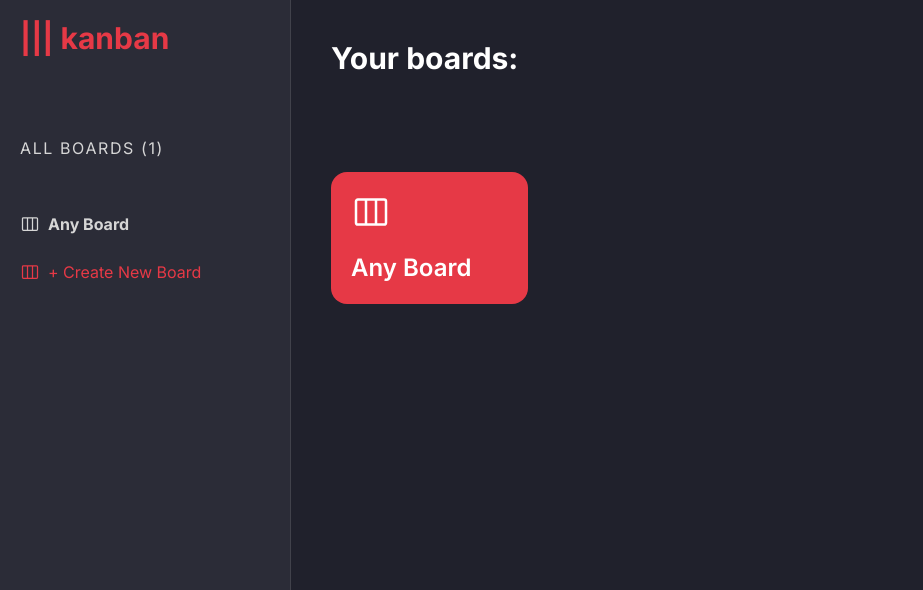
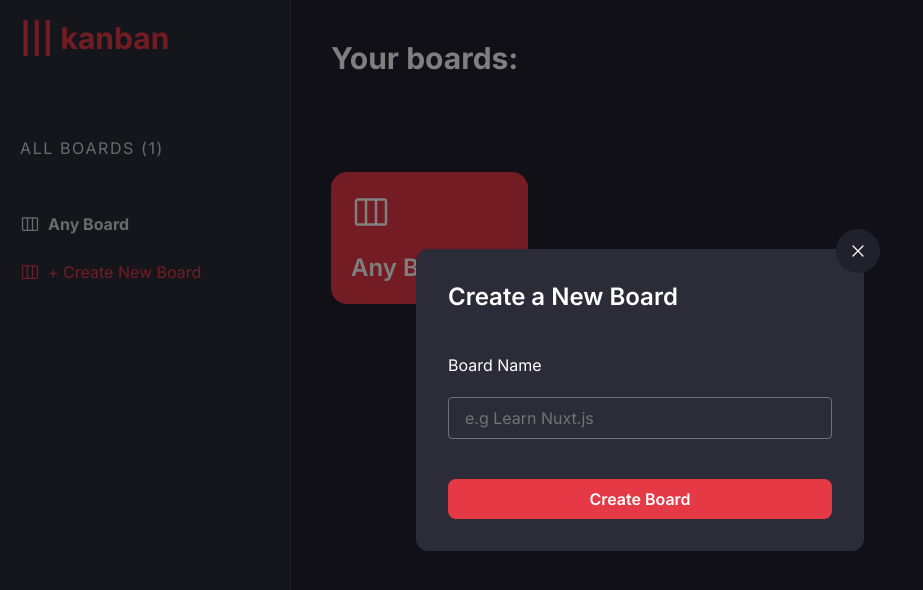
Before and after one commit to matiaszhang/vue3_nuxt_kanban, a Nuxt app: page / in a window 1280 px wide. Both pictures are taken after a click on the element "+ Create New Board". Shown: the top 590 px of the page, without its empty margins (0-923 px from the left). Built offline with nearby package versions, Linux system fonts and the light colour scheme.

Commit message:
Create Add Form, and Implement functionality
Co-authored-by: anteroselin <anteroselin@gmail.com>

```diff
--- /dev/null
+++ b/components/base/Button.vue
@@ -0,0 +1,14 @@
+<template>
+  <button
+    @click="() => emits('action')"
+    class="p-2 rounded-lg font-semibold"
+  >
+    {{ props.label }}
+  </button>
+</template>
+<script setup lang="ts">
+const emits = defineEmits(["action"]);
+const props = defineProps<{
+  label: string;
+}>();
+</script>
--- /dev/null
+++ b/components/form/AddBoard.vue
@@ -0,0 +1,57 @@
+<template>
+  <transition name="fade">
+    <div v-if="boardFormState" class="popup-modal">
+      <div
+        class="w-fit h-fit flex flex-col p-8 bg-charcoal rounded-xl gap-10 relative m-10"
+      >
+        <button
+          class="absolute right-0 translate-x-4 -translate-y-5 top-0 rounded-full bg-mauve p-3"
+          @click="() => (boardFormState = false)"
+        >
+          <XMarkIcon class="w-5 h-5" />
+        </button>
+        <h2>Create a New Board</h2>
+        <div class="flex flex-col space-y-2 justify-between h-full md:w-96">
+          <div class="flex flex-col gap-5">
+            <label for="task_name">Board Name</label>
+            <input
+              autofocus
+              v-model.trim="boardName"
+              type="text"
+              name="task_name"
+              placeholder="e.g Learn Nuxt.js"
+            />
+          </div>
+        </div>
+        <BaseButton label="Create Board" @action="useCreateNewBoard" class="bg-savoy"/>
+      </div>
+    </div>
+  </transition>
+</template>
+<script setup lang="ts">
+import { useKanbanStore } from "~~/stores";
+import { XMarkIcon } from "@heroicons/vue/24/outline";
+
+//Props and emits
+const boardFormState = isAddBoardFormOpen();
+
+//Refs
+const boardName = ref<string>("");
+
+//Store
+const store = useKanbanStore();
+const { createNewBoard } = store;
+
+//Methods
+const resetValues = (): void => {
+  boardName.value = "";
+};
+
+const useCreateNewBoard = () => {
+  if (useValidator(boardName.value)) {
+    createNewBoard(boardName.value);
+    resetValues();
+    boardFormState.value = false;
+  }
+};
+</script>
--- /dev/null
+++ b/utils/useValidator.ts
@@ -0,0 +1 @@
+export default (...values: string[]): boolean => values.every(value => !value.match(/^$/));
```
